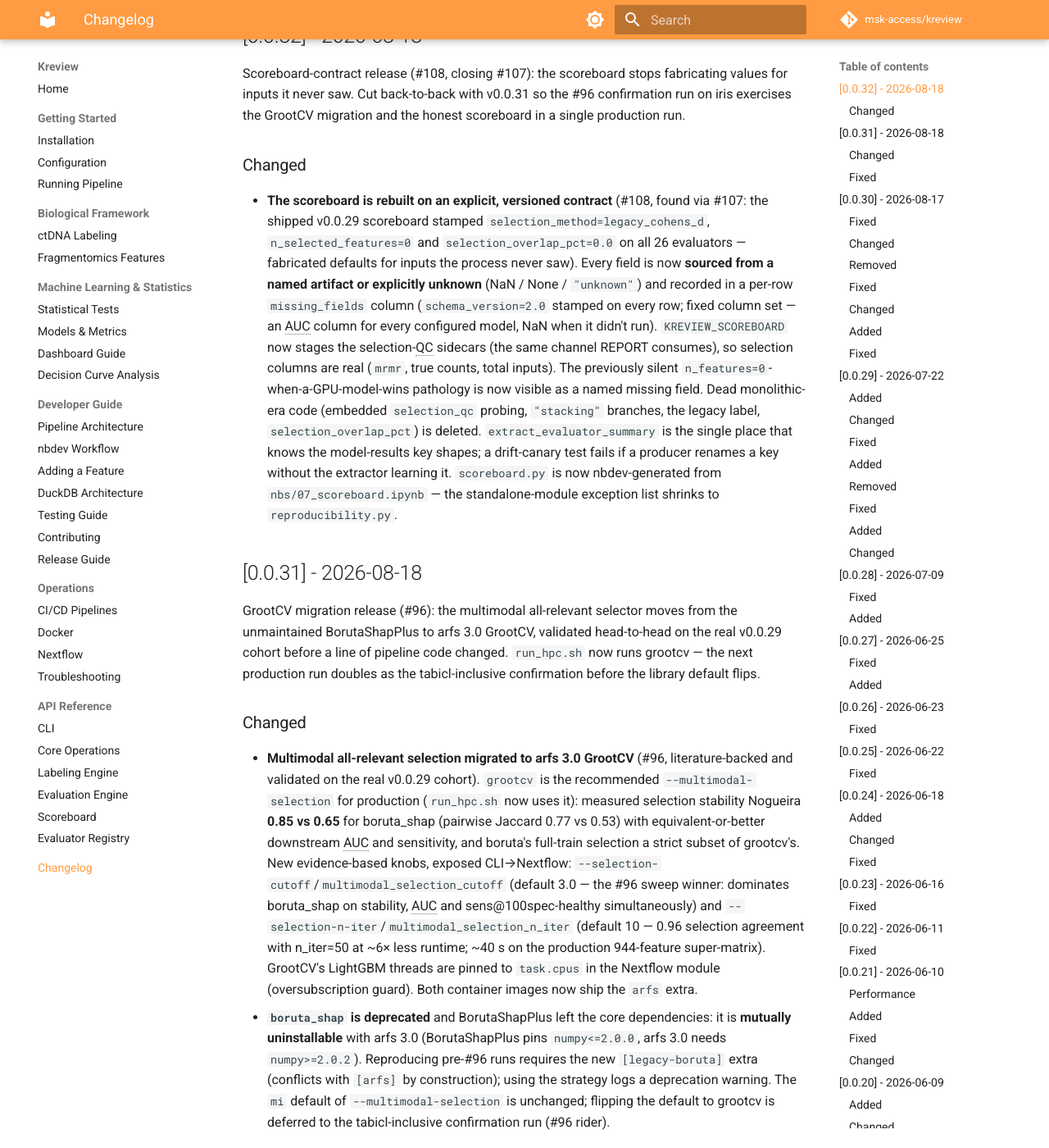
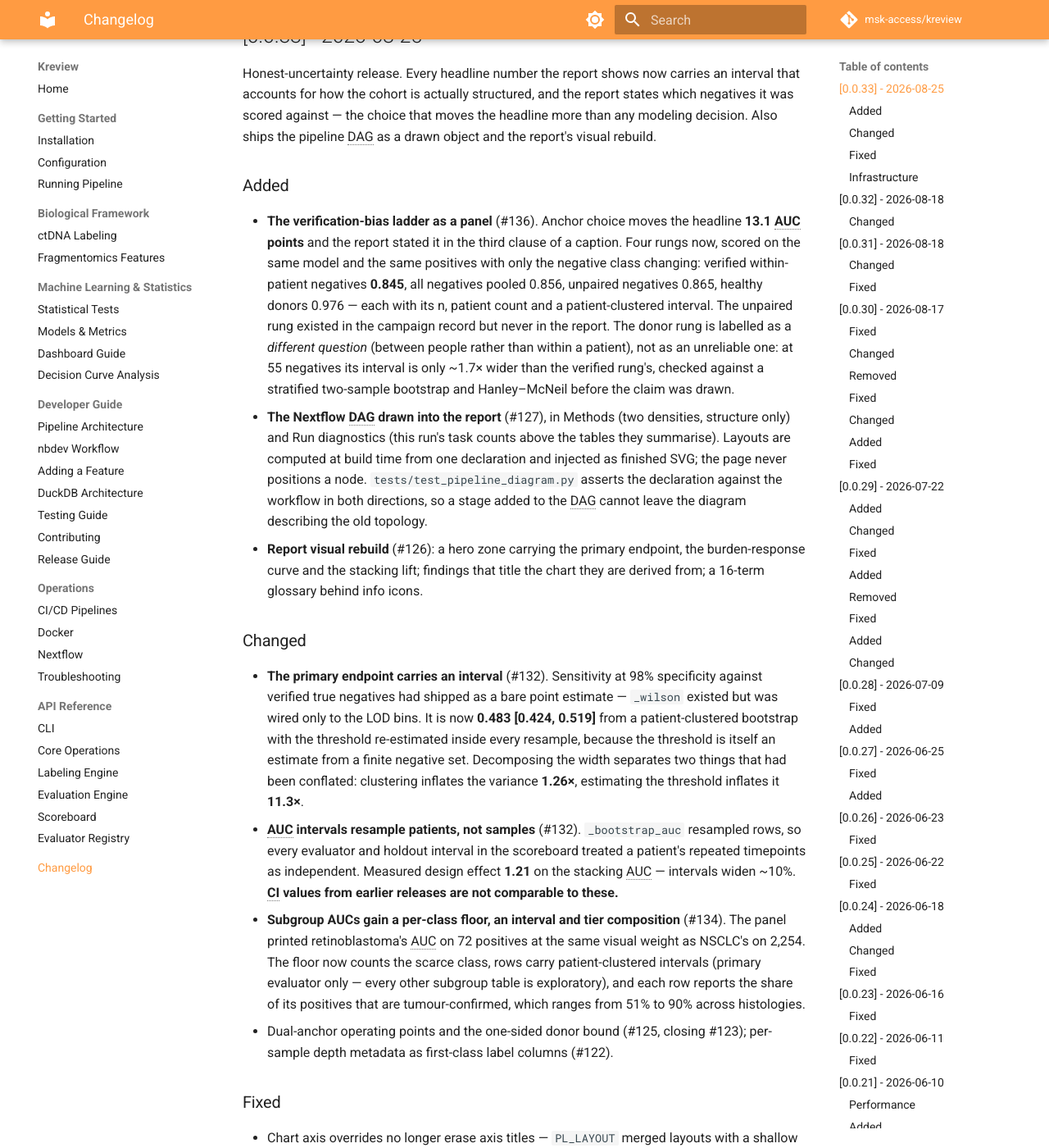
Before and after one commit to msk-access/kreview, an MkDocs documentation site: the page built from docs/changelog.md, in a window 1280 px wide and 1400 px high, scrolled down 261 px. Shown: the whole window at 82% size. Built offline with MkDocs 1.6.1 and Material for MkDocs 9.7.7, drawn with Linux system fonts in a browser that asks for light colours; comment, search, counter and statistics services are not loaded; the version menu is left out; some of the changed text lies outside the part shown.

Commit message:
chore(release): bump version to 0.0.33
Version in the three places the release guide names (settings.ini,
kreview/__init__.py, nextflow/nextflow.config) plus the changelog entry.

Also repairs the release guide's own docs gate, which had been failing before
this release and presumably before the last one: `mkdocs build --strict` aborted
on seven griffe warnings — four parameters with no annotation (two duck-typed
estimators, two array-likes) and `iter_feature_chunks`, a generator with no
return annotation at all, so griffe could not match the three-tuple its docstring
documents. Annotated rather than suppressed; the gate passes now.

```diff
--- a/docs/changelog.md
+++ b/docs/changelog.md
@@ -4,6 +4,75 @@ All notable changes to this project will be documented in this file.
 
 The format is based on [Keep a Changelog](https://keepachangelog.com/en/1.0.0/),
 and this project adheres to [Semantic Versioning](https://semver.org/spec/v2.0.0.html).
+
+## [0.0.33] - 2026-08-25
+
+Honest-uncertainty release. Every headline number the report shows now carries an interval
+that accounts for how the cohort is actually structured, and the report states which negatives
+it was scored against — the choice that moves the headline more than any modeling decision.
+Also ships the pipeline DAG as a drawn object and the report's visual rebuild.
+
+### Added
+- **The verification-bias ladder as a panel** (#136). Anchor choice moves the headline
+  **13.1 AUC points** and the report stated it in the third clause of a caption. Four rungs
+  now, scored on the same model and the same positives with only the negative class changing:
+  verified within-patient negatives **0.845**, all negatives pooled 0.856, unpaired negatives
+  0.865, healthy donors 0.976 — each with its n, patient count and a patient-clustered
+  interval. The unpaired rung existed in the campaign record but never in the report. The
+  donor rung is labelled as a *different question* (between people rather than within a
+  patient), not as an unreliable one: at 55 negatives its interval is only ~1.7× wider than
+  the verified rung's, checked against a stratified two-sample bootstrap and Hanley–McNeil
+  before the claim was drawn.
+- **The Nextflow DAG drawn into the report** (#127), in Methods (two densities, structure
+  only) and Run diagnostics (this run's task counts above the tables they summarise). Layouts
+  are computed at build time from one declaration and injected as finished SVG; the page never
+  positions a node. `tests/test_pipeline_diagram.py` asserts the declaration against the
+  workflow in both directions, so a stage added to the DAG cannot leave the diagram describing
+  the old topology.
+- **Report visual rebuild** (#126): a hero zone carrying the primary endpoint, the
+  burden-response curve and the stacking lift; findings that title the chart they are derived
+  from; a 16-term glossary behind info icons.
+
+### Changed
+- **The primary endpoint carries an interval** (#132). Sensitivity at 98% specificity against
+  verified true negatives had shipped as a bare point estimate — `_wilson` existed but was
+  wired only to the LOD bins. It is now **0.483 [0.424, 0.519]** from a patient-clustered
+  bootstrap with the threshold re-estimated inside every resample, because the threshold is
+  itself an estimate from a finite negative set. Decomposing the width separates two things
+  that had been conflated: clustering inflates the variance **1.26×**, estimating the threshold
+  inflates it **11.3×**.
+- **AUC intervals resample patients, not samples** (#132). `_bootstrap_auc` resampled rows, so
+  every evaluator and holdout interval in the scoreboard treated a patient's repeated
+  timepoints as independent. Measured design effect **1.21** on the stacking AUC — intervals
+  widen ~10%. **CI values from earlier releases are not comparable to these.**
+- **Subgroup AUCs gain a per-class floor, an interval and tier composition** (#134). The panel
+  printed retinoblastoma's AUC on 72 positives at the same visual weight as NSCLC's on 2,254.
+  The floor now counts the scarce class, rows carry patient-clustered intervals (primary
+  evaluator only — every other subgroup table is exploratory), and each row reports the share
+  of its positives that are tumour-confirmed, which ranges from 51% to 90% across histologies.
+- Dual-anchor operating points and the one-sided donor bound (#125, closing #123); per-sample
+  depth metadata as first-class label columns (#122).
+
+### Fixed
+- Chart axis overrides no longer erase axis titles — `PL_LAYOUT` merged layouts with a shallow
+  `Object.assign`, so a partial `{xaxis:{…}}` replaced the whole axis object and dropped its
+  title. Three charts had silently lost a label (#126).
+- Category ticks are forced one per row: plotly thinned them on short plots, and the row it
+  dropped first was the best evaluator at the top of the chart (#126).
+- Two mypy errors that reproduce under the pinned toolchain but not in CI. Neither was type
+  noise — the CLI one guarded a `pivot_table` result that unpacks the characters of a column
+  name when pandas returns a flat Index (#130).
+- `mkdocs build --strict` passes again: four unannotated parameters and one generator without
+  a return annotation had been failing the documented release gate.
+
+### Infrastructure
+- Notebook hygiene tests (#130): a notebook written as nbformat 4.4 carries no cell ids, so
+  nbdev's export hash moves on every run and the sync gate fails on an unrelated PR.
+- An sbatch wrapper for GPU research jobs outside the Nextflow DAG, and an isolated-env recipe
+  that refuses to install unless the target really is isolated (#130).
+- Research scripts for the review campaign: the grouped-CV leakage delta, a two-measure depth
+  re-check, the reporting-precision battery, and the matched-stratum histology analysis
+  (#128, #132, #133).
 
 ## [0.0.32] - 2026-08-18
 
--- a/kreview/__init__.py
+++ b/kreview/__init__.py
@@ -1 +1 @@
-__version__ = "0.0.32"
+__version__ = "0.0.33"
```
Also changed, not shown: 7 other files.
